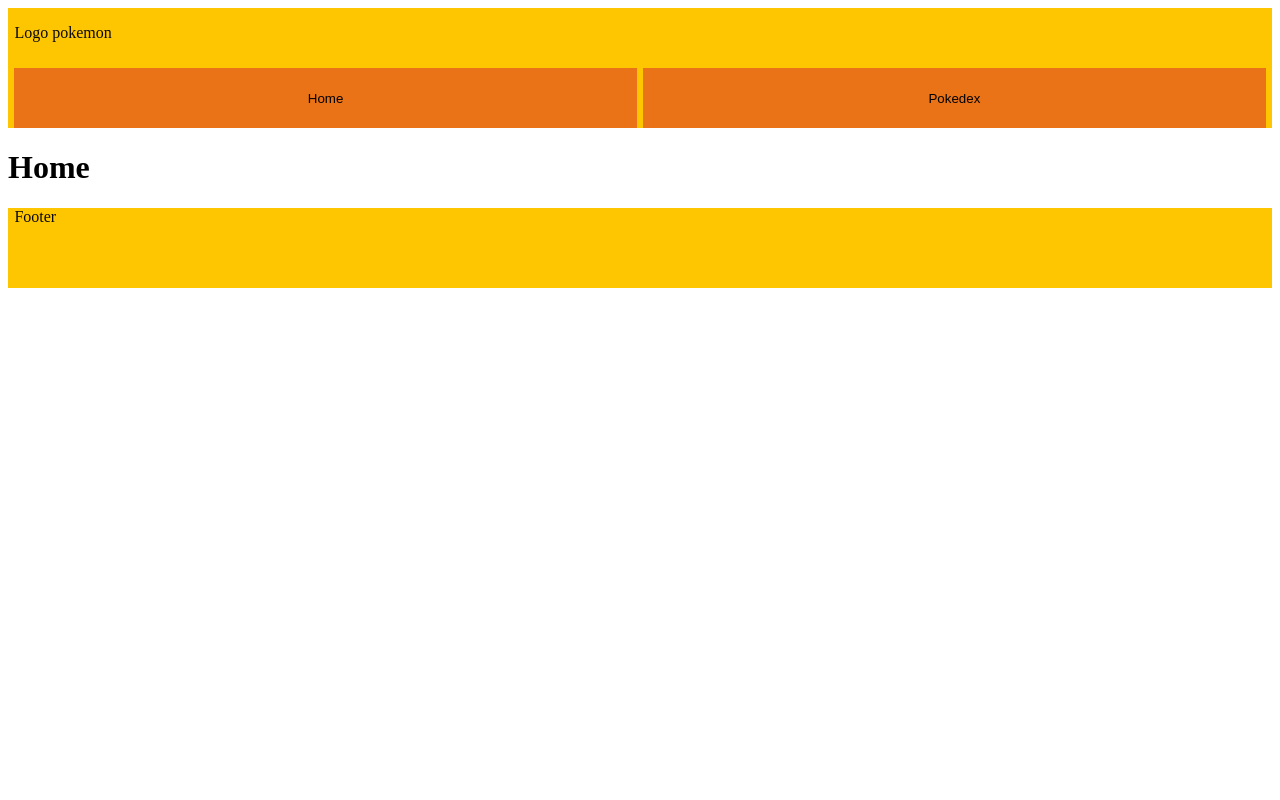
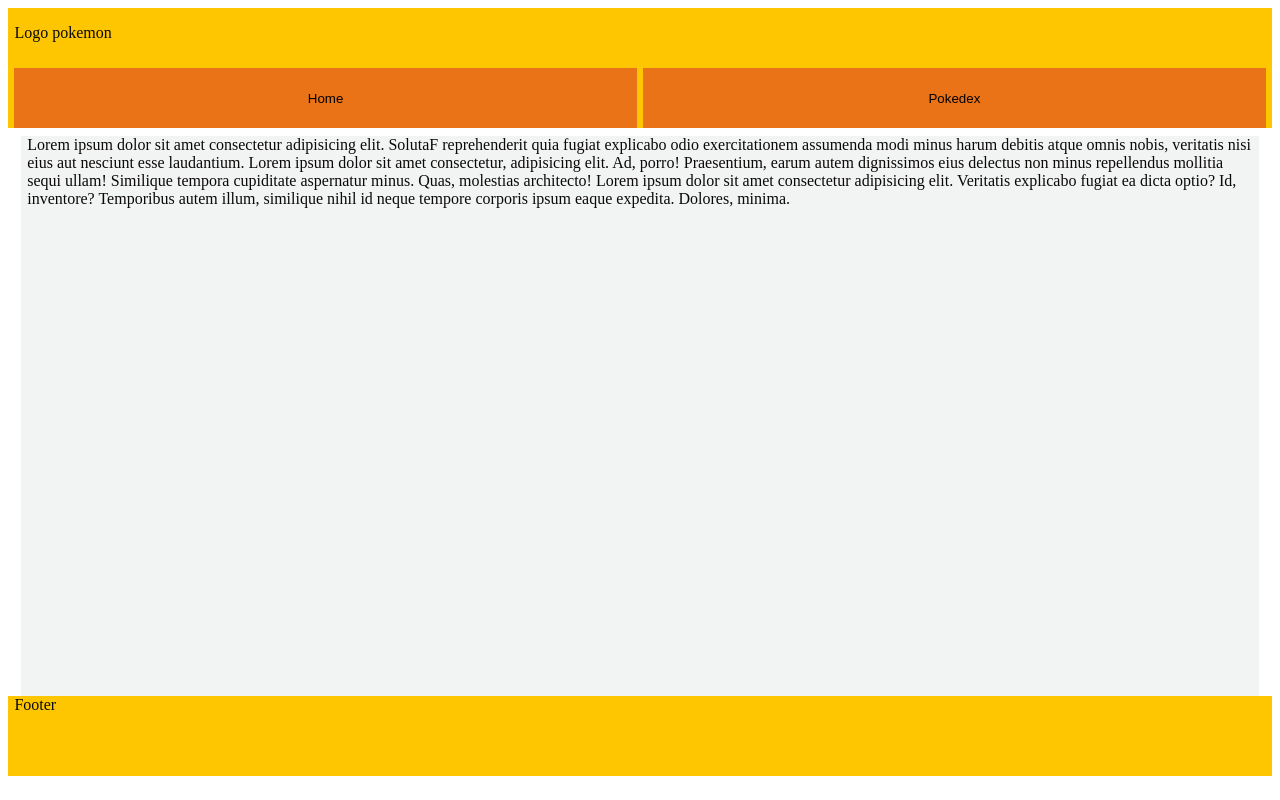
Before and after one commit to jeffjd/Pokedex, a React (Create React App) app: page / in a window 1280 px wide. Built offline with nearby package versions, Linux system fonts and the light colour scheme; the HTML template or start-up script is replaced by a standard one.

Commit message:
atualização de estilo no componente home

```diff
--- /dev/null
+++ b/src/components/page/home/home.style.ts
@@ -0,0 +1,15 @@
+import styled from "styled-components";
+
+export const HomeLayout = styled.article`
+    background-color: var(--cultured);
+    color: var(--rich-black-frogra-39);
+    padding-left: 0.5vw;
+    padding-right: 0.5vw;
+    height: 70vh;
+    margin-top: 1vh;
+    margin-right: 1vw;
+    margin-left: 1vw;
+    p {
+        margin: 0px;
+    }
+`;
--- a/src/components/page/home/home.tsx
+++ b/src/components/page/home/home.tsx
@@ -1,7 +1,25 @@
 import React from "react";
+import { HomeLayout } from "./home.style";
 
 const Home = () => {
-    return <h1>Home</h1>;
+    return (
+        <HomeLayout>
+            <p>
+                Lorem ipsum dolor sit amet consectetur adipisicing elit. SolutaF
+                reprehenderit quia fugiat explicabo odio exercitationem
+                assumenda modi minus harum debitis atque omnis nobis, veritatis
+                nisi eius aut nesciunt esse laudantium. Lorem ipsum dolor sit
+                amet consectetur, adipisicing elit. Ad, porro! Praesentium,
+                earum autem dignissimos eius delectus non minus repellendus
+                mollitia sequi ullam! Similique tempora cupiditate aspernatur
+                minus. Quas, molestias architecto! Lorem ipsum dolor sit amet
+                consectetur adipisicing elit. Veritatis explicabo fugiat ea
+                dicta optio? Id, inventore? Temporibus autem illum, similique
+                nihil id neque tempore corporis ipsum eaque expedita. Dolores,
+                minima.
+            </p>
+        </HomeLayout>
+    );
 };
 
 export default Home;
```
